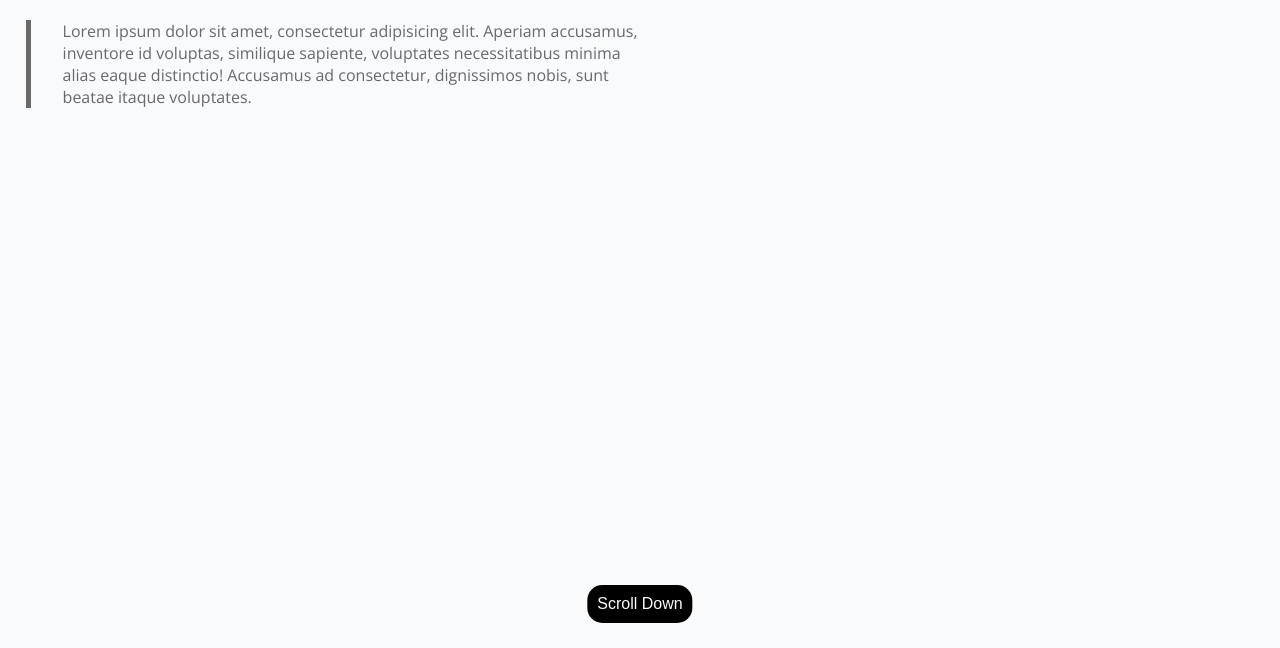
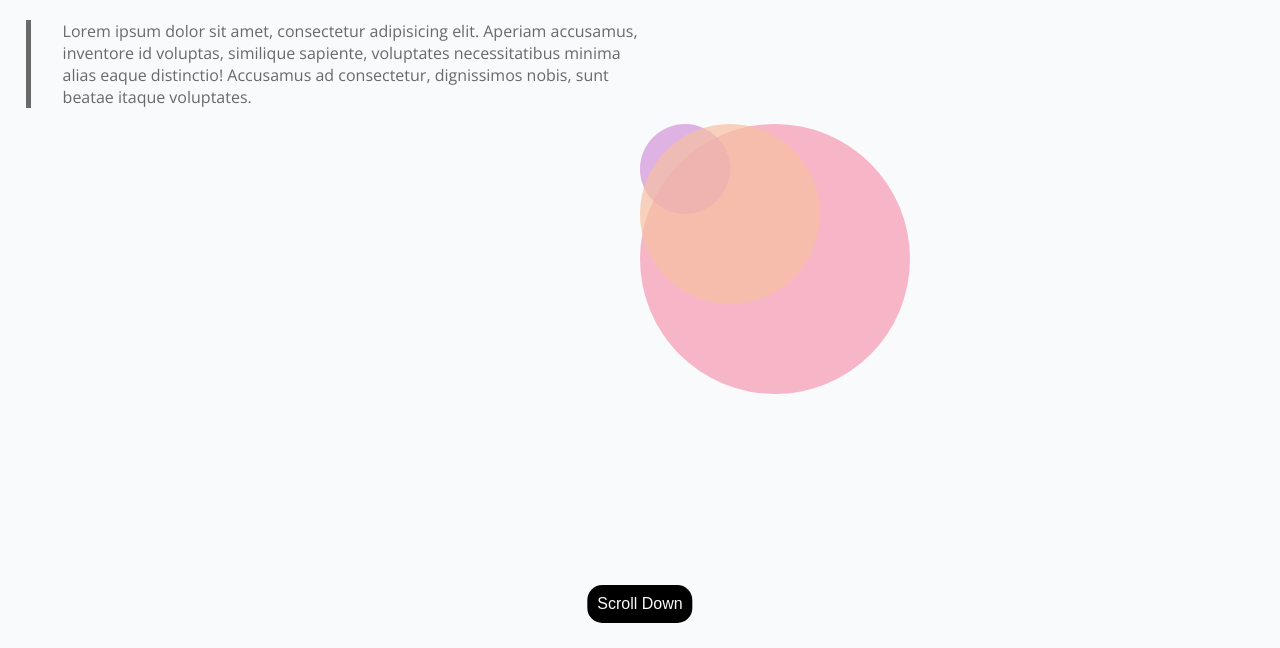
Before and after one commit to spencerkw/html-css-lab1, a plain HTML site: page index.html in a window 1280 px wide. Shown: the part 163-811 px from the top of the page. Drawn offline with nearby package versions, Linux system fonts and the light colour scheme.

Commit message:
Circles created, still positioning them

```diff
--- a/index.html
+++ b/index.html
@@ -9,7 +9,7 @@
 <body>
   <!-- top bar -->
   <header>
-    <div class="site-title-wrapper">
+    <div>
       <h1 class="site-title">chirpus inc.</h1>
     </div>
     <nav>
--- a/styles/styles.css
+++ b/styles/styles.css
@@ -35,7 +35,7 @@ header {
   height: 30%;
 }
 
-/*make the two containers in the header each take up about half the bar*/
+/*make the two containers sit in one row together*/
 header>* {
   display: inline-block;
 }
@@ -98,9 +98,35 @@ main section {
 
 .circle-section {
   float: right;
+  position: relative;
+  height: 400px;
+  min-width: 50%;
 }
 
-/*footer style*/
+.circle {
+  border-radius: 50%;
+  position: absolute;
+}
+
+.biggest-circle {
+  background-color: rgba(247, 136, 167, 0.6);
+  width: 270px;
+  height: 270px;
+}
+
+.middle-circle {
+  background-color: rgba(247, 193, 162, 0.7);
+  width: 180px;
+  height: 180px;
+}
+
+.smallest-circle {
+  background-color: rgba(207, 130, 213, 0.6);
+  width: 90px;
+  height: 90px;
+}
+
+/*footer styling*/
 footer {
   width: 100%;
 
@@ -108,6 +134,7 @@ footer {
   bottom: 0;
 }
 
+/*get the scroll button centered in the footer bar*/
 .scroll-button {
   position: relative;
   left: 50%;
```
